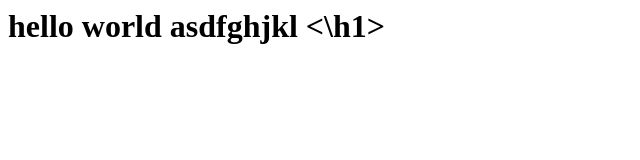
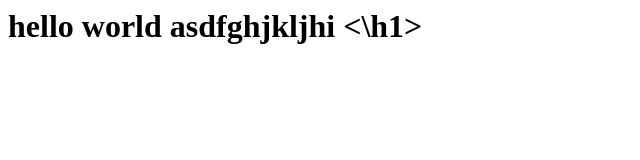
Before and after one commit to sunil22140/new_pipeline, a plain HTML site: page Index.html in a window 1280 px wide. Shown: the whole page, without its empty margins (0-640 px from the left). Drawn offline with Linux system fonts and the light colour scheme.

Commit message:
Update Index.html

```diff
--- a/Index.html
+++ b/Index.html
@@ -1 +1 @@
-<h1> hello world asdfghjkl <\h1>
+<h1> hello world asdfghjkljhi <\h1>
```
